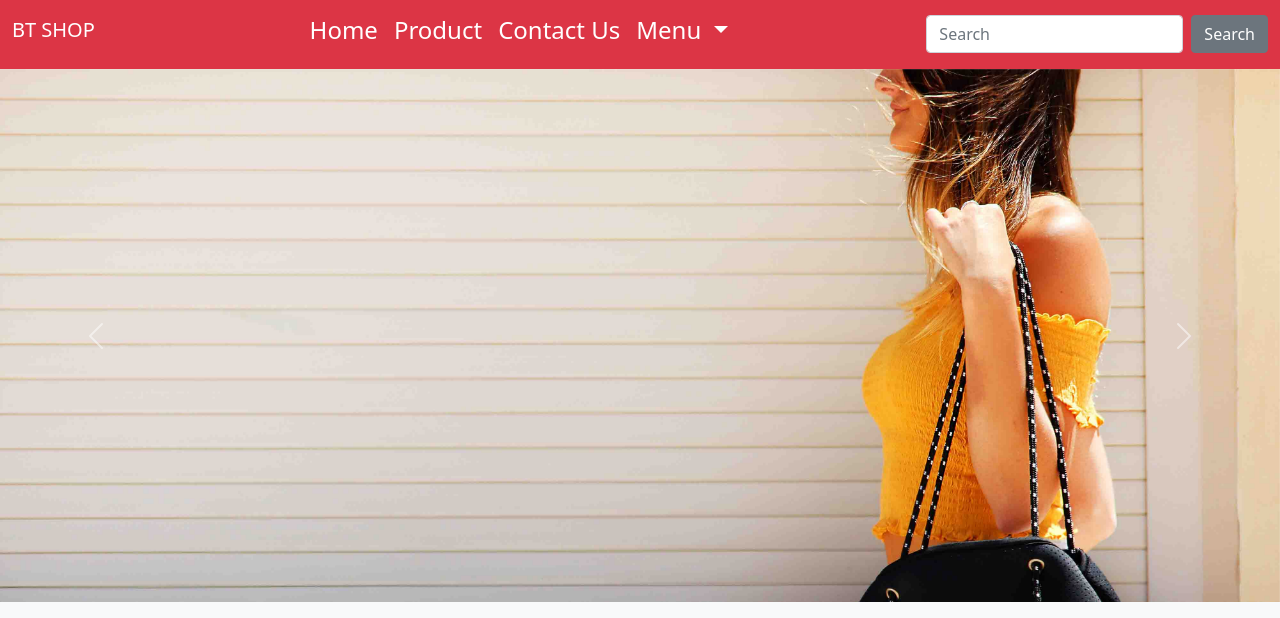
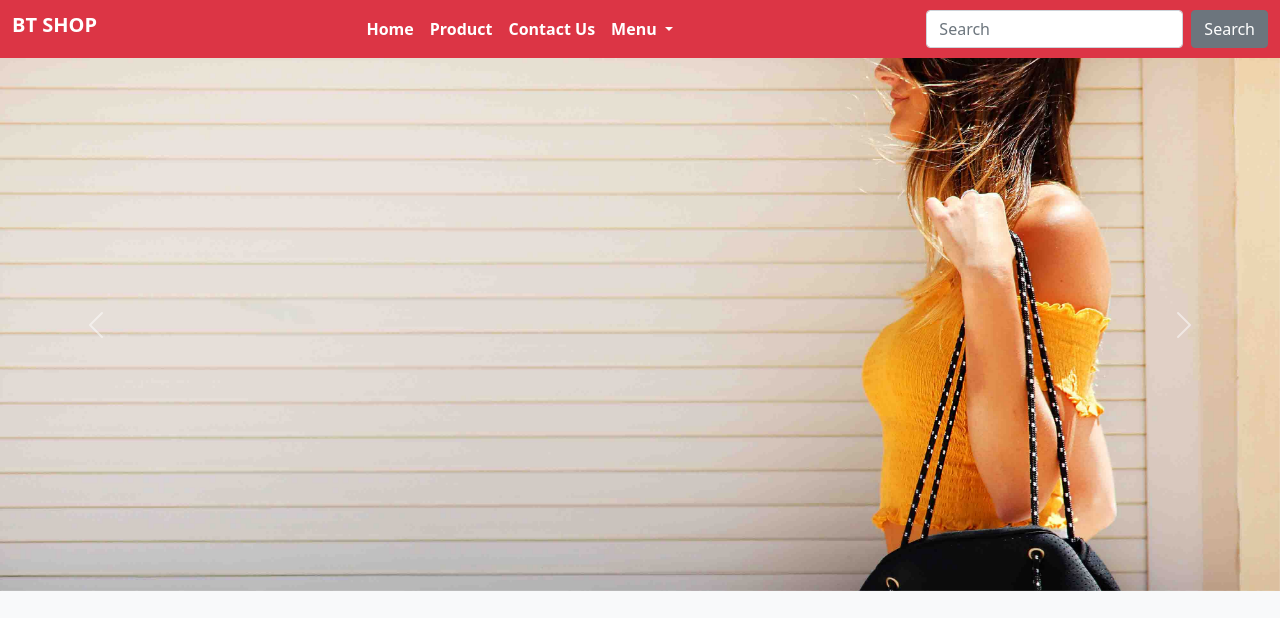
Before and after one commit to abdussabur140/bootstrap-project-two, a plain HTML site: page index.html in a window 1280 px wide. Shown: the top 618 px of the page. Drawn offline with nearby package versions, Linux system fonts and the light colour scheme.

Commit message:
Navbar correction

```diff
--- a/index.html
+++ b/index.html
@@ -3,7 +3,7 @@
 <head>
     <meta charset="UTF-8">
     <meta name="viewport" content="width=device-width, initial-scale=1.0">
-    <title>Bootstrap Project One</title>
+    <title>Bootstrap Project Two</title>
     <!-- Bootstrap Icon Link -->
      <link rel="stylesheet" href="https://cdn.jsdelivr.net/npm/bootstrap-icons@1.13.1/font/bootstrap-icons.min.css">
     <!-- Bootstrap CSS Link -->
@@ -14,7 +14,7 @@
 <!-- Navbar -->
 <nav class="navbar navbar-expand-lg navbar-dark bg-danger">
   <div class="container-fluid">
-    <a class="navbar-brand text-white h2" href="#">BT SHOP</a>
+    <a class="navbar-brand text-white fw-bold h1" href="#">BT SHOP</a>
     <button class="navbar-toggler" type="button" data-bs-toggle="collapse" data-bs-target="#navbarSupportedContent" aria-controls="navbarSupportedContent" aria-expanded="false" aria-label="Toggle navigation">
       <span class="navbar-toggler-icon"></span>
     </button>
@@ -22,17 +22,17 @@
 
         <ul class="navbar-nav mx-auto mb-2 mb-lg-0">
         <li class="nav-item">
-          <a class="nav-link active text-white h4" aria-current="page" href="#">Home</a>
+          <a class="nav-link active text-white fw-bold" aria-current="page" href="#">Home</a>
         </li>
         <li class="nav-item">
-          <a class="nav-link active text-white h4" aria-current="page" href="#">Product</a>
+          <a class="nav-link active text-white fw-bold" aria-current="page" href="#">Product</a>
         </li>
         <li class="nav-item">
-          <a class="nav-link active text-white h4" aria-current="page" href="#">Contact Us</a>
+          <a class="nav-link active text-white fw-bold" aria-current="page" href="#">Contact Us</a>
         </li>
 
         <li class="nav-item dropdown">
-          <a class="nav-link dropdown-toggle text-white h4" href="#" id="navbarDropdown" role="button" data-bs-toggle="dropdown" aria-expanded="false">
+          <a class="nav-link dropdown-toggle text-white fw-bold" href="#" id="navbarDropdown" role="button" data-bs-toggle="dropdown" aria-expanded="false">
             Menu
           </a>
           <ul class="dropdown-menu" aria-labelledby="navbarDropdown">
```
